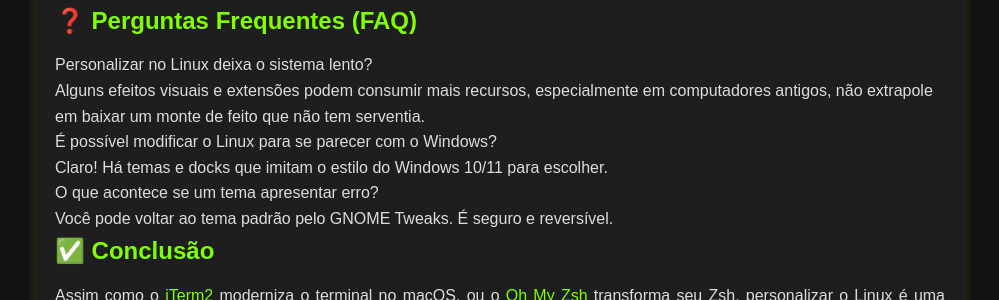
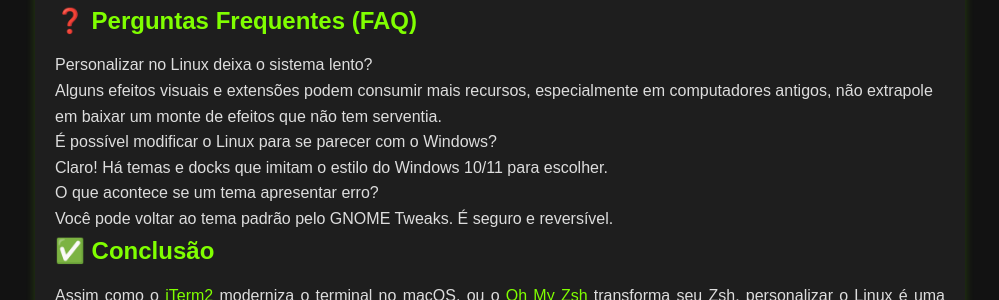
Before and after one commit to Piolinux/piolinux-site, a Jekyll site: the page built from _pages/personalizando-linux-iniciantes.html, in a window 1280 px wide and 900 px high, scrolled down 1313 px. Shown: the part 178-478 px from the top of the window, without its empty margins (140-1139 px from the left). Built offline with Jekyll 4.4.1, drawn with Linux system fonts in a browser that asks for light colours.

Commit message:
Update personalizando-linux-iniciantes.html

```diff
--- a/_pages/personalizando-linux-iniciantes.html
+++ b/_pages/personalizando-linux-iniciantes.html
@@ -95,7 +95,7 @@ permalink: /personalizar-linux-iniciantes/
   <h2>❓ Perguntas Frequentes (FAQ)</h2>
   <dl>
     <dt>Personalizar no Linux deixa o sistema lento?</dt>
-    <dd>Alguns efeitos visuais e extensões podem consumir mais recursos, especialmente em computadores antigos, não extrapole em baixar um monte de feito que não tem serventia.</dd>
+    <dd>Alguns efeitos visuais e extensões podem consumir mais recursos, especialmente em computadores antigos, não extrapole em baixar um monte de efeitos que não tem serventia.</dd>
 
     <dt>É possível modificar o Linux para se parecer com o Windows?</dt>
     <dd>Claro! Há temas e docks que imitam o estilo do Windows 10/11 para escolher.</dd>
```
